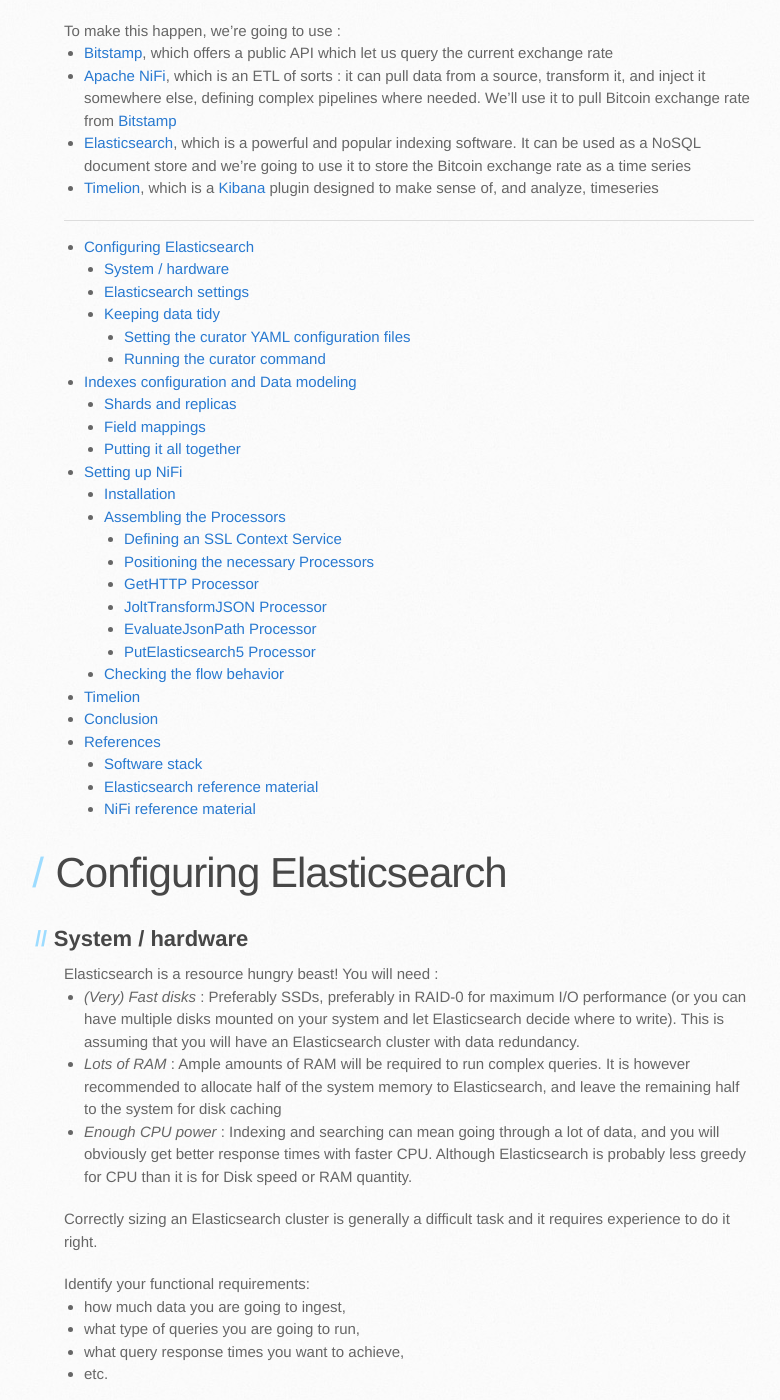
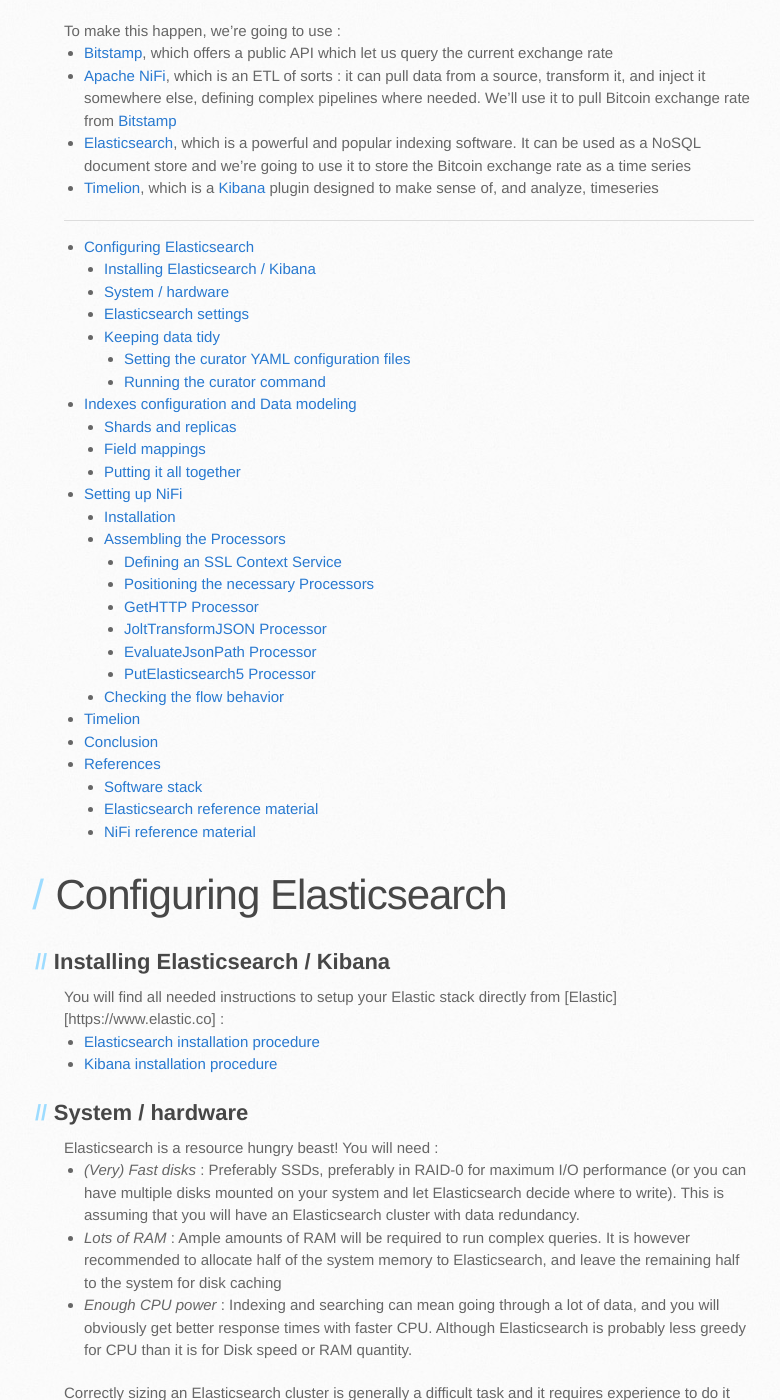
Before and after one commit to souravbadami/linkbynet.github.io, a Jekyll site: the page built from _posts/2017-02-07-Bitcoin-ELK-NiFi.markdown, in a window 1280 px wide and 1400 px high, scrolled down 729 px. Shown: the whole window, without its empty margins (106-886 px from the left). Built offline with Jekyll 4.4.1, drawn with Linux system fonts in a browser that asks for light colours; some of the changed text lies outside the part shown.

Commit message:
Installation section for Elastic stack

```diff
--- a/_includes/elk-elk.markdown
+++ b/_includes/elk-elk.markdown
@@ -1,4 +1,13 @@
 # Configuring Elasticsearch
+
+## Installing Elasticsearch / Kibana
+
+You will find all needed instructions to setup your Elastic stack directly
+from [Elastic][https://www.elastic.co] :
+
+* [Elasticsearch installation procedure][elastic-install]
+* [Kibana installation procedure][kibana-install]
+
 
 ## System / hardware
 
--- a/_posts/2017-02-07-Bitcoin-ELK-NiFi.markdown
+++ b/_posts/2017-02-07-Bitcoin-ELK-NiFi.markdown
@@ -33,6 +33,8 @@
 
 ## Elasticsearch reference material
 
+* [Elasticsearch installation procedure][elastic-install]
+* [Kibana installation procedure][kibana-install]
 * [Elasticsearch performance tuning][es-performance]
 * [Elasticsearch performance tuning for indexing speed][es-perf-tuning]
 * [Elasticsearch system configuration][es-system-tuning]
@@ -45,6 +47,9 @@
 * [PutElasticsearch5 Processor][es5]
 
 
+[elastic]: https://www.elastic.co/
+[elastic-install]: https://www.elastic.co/guide/en/elasticsearch/reference/current/_installation.html
+[kibana-install]: https://www.elastic.co/guide/en/kibana/current/setup.html
 [bitstamp]: https://www.bitstamp.net
 [elasticsearch]: https://www.elastic.co/products/elasticsearch
 [nifi]: https://nifi.apache.org/
```
